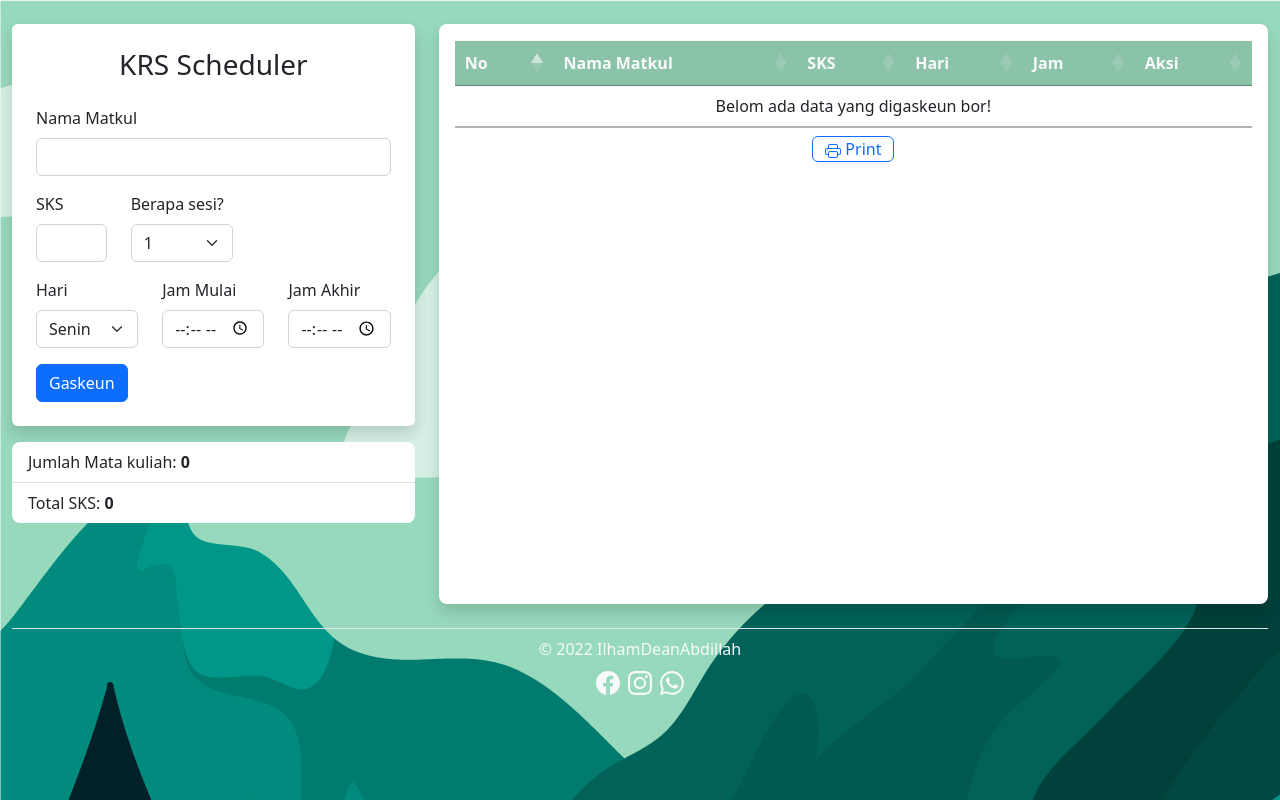
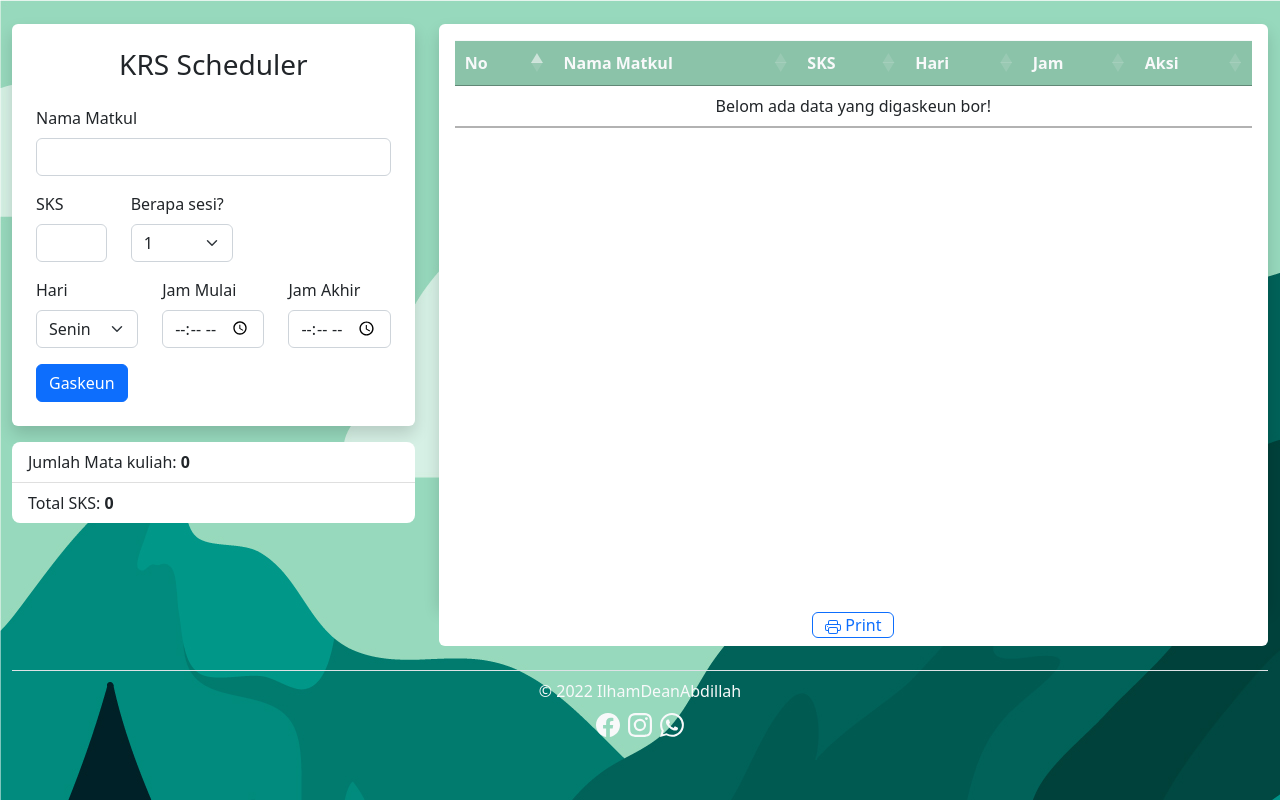
Before and after one commit to dean131/krs-tool-jquery, a Flask app: page / in a window 1280 px wide. Run offline with Flask 2, Linux system fonts and the light colour scheme; some libraries are stand-ins or nearby versions.

Commit message:
fixed botton print close view

```diff
--- a/templates/index.html
+++ b/templates/index.html
@@ -74,9 +74,10 @@
             </div>
             <!-- TABEL -->
             <div class="col-md-8 mb-3">
-                <div class="rounded-3 shadow bg-white p-3" style="height: 580px;">
-                    <div class="table-responsive" id="table_matkul"></div>
-                    <div class="d-flex justify-content-center sticky-bottom bg-white py-2">
+                <div class="rounded-top shadow bg-white p-3 table-responsive" style="height: 580px;">
+                    <div id="table_matkul"></div>
+                </div>
+                <div class="d-flex justify-content-center sticky-bottom bg-white py-2 rounded-bottom">
                     <a class="btn btn-outline-primary" id="btnPrint">
                         <svg xmlns="http://www.w3.org/2000/svg" width="16" height="16" fill="currentColor" class="bi bi-printer" viewBox="0 0 16 16">
                             <path d="M2.5 8a.5.5 0 1 0 0-1 .5.5 0 0 0 0 1z"/>
@@ -84,7 +85,6 @@
                         </svg>
                         Print
                     </a>
-                    </div>
                 </div>
             </div>
         </div>
```
Lines whose indentation alone changed are shown as unchanged.
